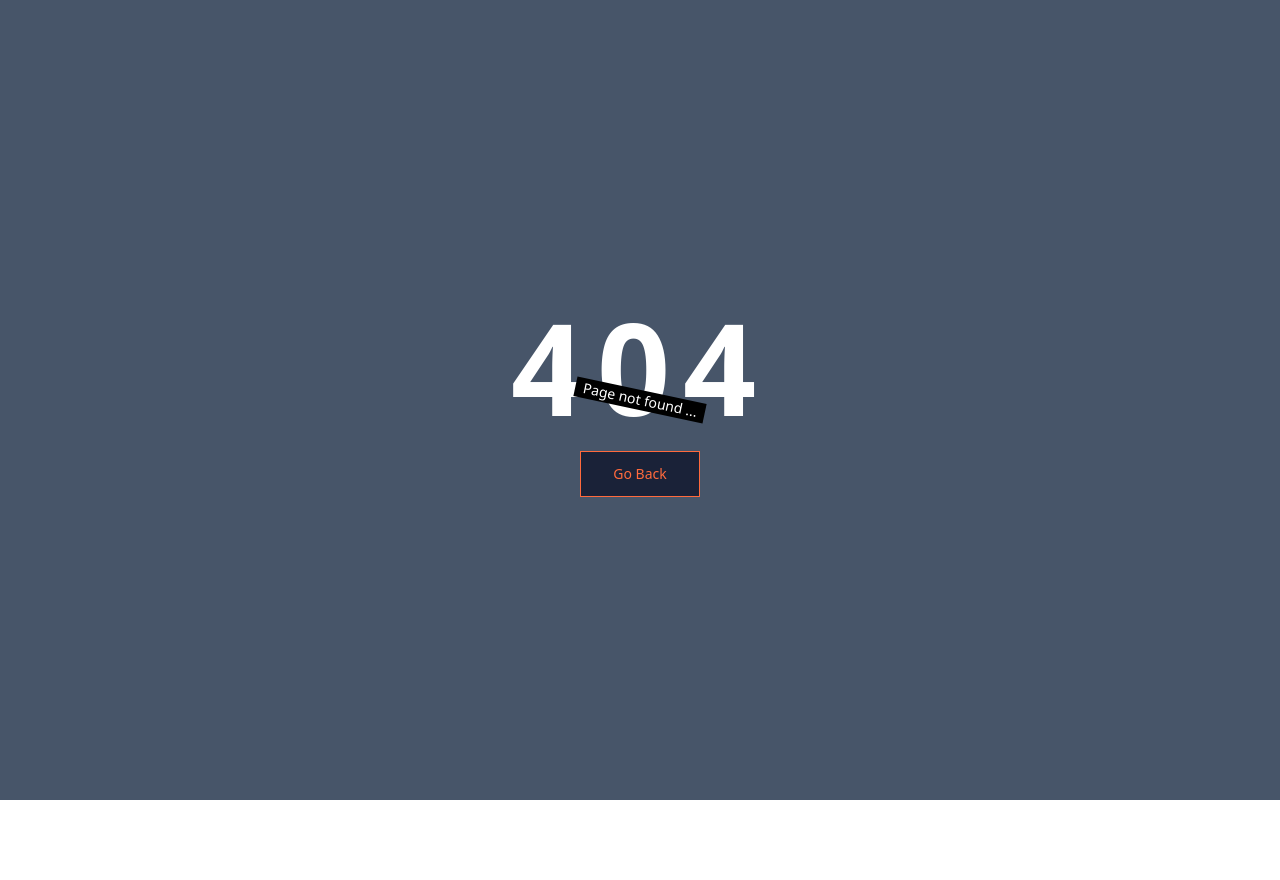
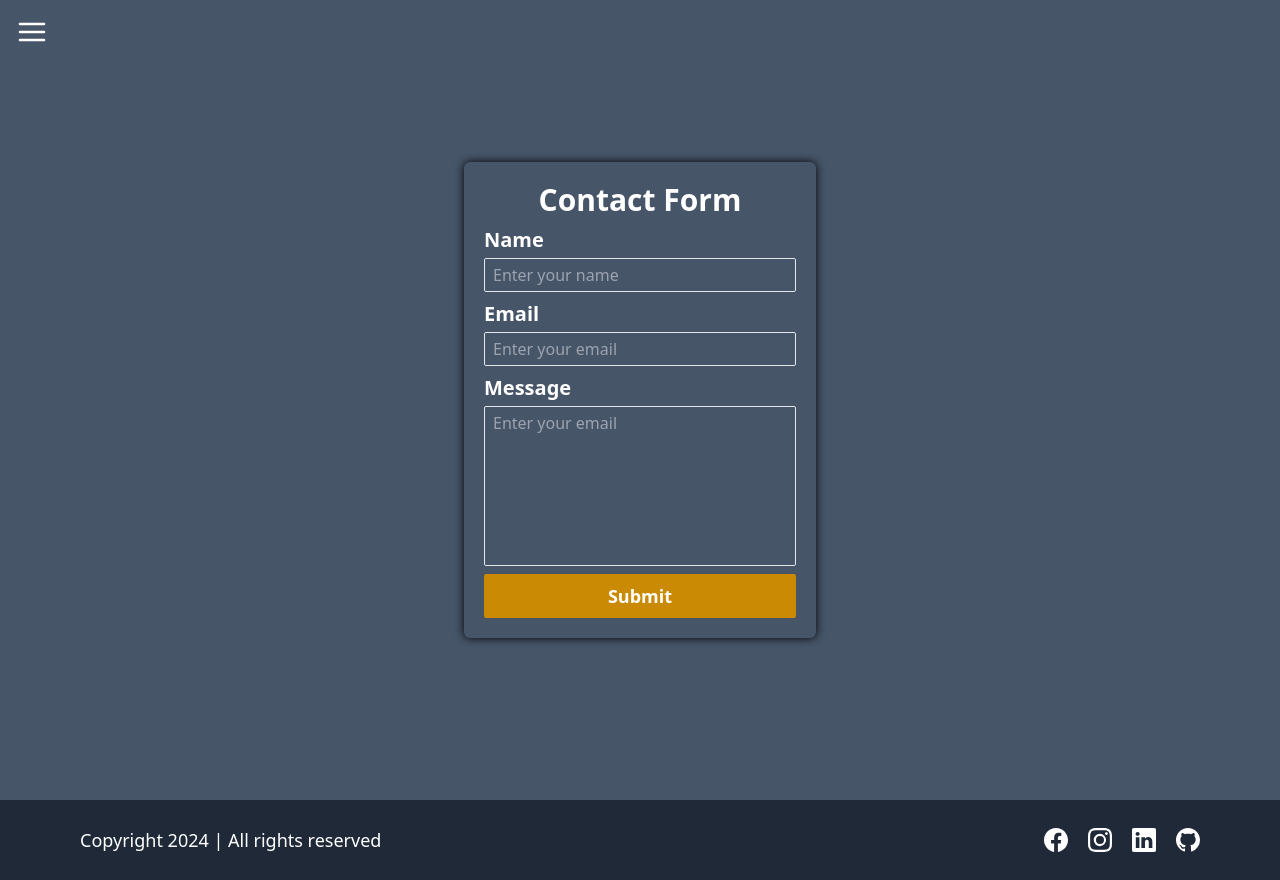
Before and after one commit to SwapnilVG/lms-frontend, a React (Vite) app: page /contact in a window 1280 px wide. Before the commit this address had no page. Before the commit the page ends 800 px from the top, so only its background shows below. Built offline with nearby package versions, Linux system fonts and the light colour scheme.

Commit message:
added contact page

```diff
--- a/src/App.jsx
+++ b/src/App.jsx
@@ -6,6 +6,7 @@
 import Signup from './Pages/Signup'
 import Login from './Pages/Login'
 import CourseList from './Pages/Course/CourseList'
+import Contact from './Pages/Contact'
 
 
 
@@ -17,6 +18,7 @@
         <Route path='/' element={<HomePage/>}></Route>
         <Route path='/about' element={<AboutUs/>}></Route>
         <Route path='/courses' element={<CourseList/>}></Route>
+        <Route path='/contact' element={<Contact/>}></Route>
         <Route path='/signup' element={<Signup/>}></Route>
         <Route path='/login' element={<Login/>}></Route>
         <Route path='*' element={<Notfound/>}></Route>
--- /dev/null
+++ b/src/Helpers/regexMatcher.js
@@ -0,0 +1,8 @@
+export function isEmail(string){
+    return string.match(/^(([^<>()[\]\\.,;:\s@"]+(\.[^<>()[\]\\.,;:\s@"]+)*)|.(".+"))@((\[[0-9]{1,3}\.[0-9]{1,3}\.[0-9]{1,3}\.[0-9]{1,3}\])|(([a-zA-Z\-0-9]+\.)+[a-zA-Z]{2,}))$/)
+}
+
+
+export function isValidPassword(string){
+    return string.match(/^(?=.*[0-9])(?=.*[!@#$%^&*])[a-zA-Z0-9!@#$%^&*]{6,16}$/)
+}
--- /dev/null
+++ b/src/Pages/Contact.jsx
@@ -0,0 +1,118 @@
+import { useState } from "react";
+import HomeLayout from "../Layouts/HomeLayout";
+import { toast } from "react-hot-toast"
+import { isEmail } from "../Helpers/regexMatcher";
+import axiosInstance from "../Helpers/axiosinstance";
+function Contact(){
+    const [userInput,setUserInput] = useState({
+        name:'',
+        email:'',
+        message:'',
+    });
+
+    function handleInputChange(e){
+        const {name,value} = e.target;
+        setUserInput({
+            ...userInput,
+            [name]:value
+        })
+    }
+
+    async function onFormSubmit(e){
+        e.preventDefault();
+        if(!userInput.email || !userInput.name || !userInput.message){
+            toast.error("All fields are mandatory");
+            return;
+        }
+
+        if(!isEmail(userInput.email)){
+            toast.error("Invalid email");
+            return;
+        }
+
+        try {
+            const response = axiosInstance.post("/contact",userInput);
+            toast.promise(response,{
+                loading:'Submitting your message...',
+                success:'Form submitted successfully',
+                error:'Failed to submit the form'
+            });
+            const contactResponse = await response;
+            if(contactResponse?.data?.success){
+                setUserInput({
+                    name:'',
+                    email:'',
+                    message:'',
+                });
+            }
+        } catch (error) {
+            toast.error("Operation failed...")
+        }
+
+    }
+
+    return(
+        <HomeLayout>
+            <div className=" flex items-center justify-center h-[100vh]">
+                <form
+                    noValidate
+                    onSubmit={onFormSubmit}
+                    className=" flex flex-col items-center justify-center gap-2 p-5 rounded-md text-white shadow-[0_0_10px_black] w-[22rem] ">
+                    <h1 className=" text-3xl font-semibold">
+                        Contact Form
+                    </h1>
+
+                    <div className=" flex flex-col w-full gap-1">
+                        <label htmlFor="name" className=" text-xl font-semibold">
+                            Name
+                        </label>
+                        <input
+                            className=" bg-transparent border px-2 py-1 rounded-sm"
+                            type="text"
+                            name="name"
+                            id="name"
+                            placeholder="Enter your name"
+                            onChange={handleInputChange}
+                            value={userInput.name}
+                        />
+                    </div>
+
+                    <div className=" flex flex-col w-full gap-1">
+                        <label htmlFor="email" className=" text-xl font-semibold">
+                            Email
+                        </label>
+                        <input
+                            className=" bg-transparent border px-2 py-1 rounded-sm"
+                            type="email"
+                            name="email"
+                            id="email"
+                            placeholder="Enter your email"
+                            onChange={handleInputChange}
+                            value={userInput.email}
+                        />
+                    </div>
+
+                    <div className=" flex flex-col w-full gap-1">
+                        <label htmlFor="message" className=" text-xl font-semibold">
+                            Message
+                        </label>
+                        <textarea
+                            className=" bg-transparent border px-2 py-1 rounded-sm resize-none h-40"
+                            name="message"
+                            id="message"
+                            placeholder="Enter your email"
+                            onChange={handleInputChange}
+                            value={userInput.message}
+                        />
+                    </div>
+
+                    <button type="submit" className=" w-full bg-yellow-600 hover:bg-yellow-500 transition-all ease-in-out duration-300 rounded-sm py-2 font-semibold text-lg cursor-pointer">
+                        Submit
+                    </button>
+                </form>
+            </div>
+        </HomeLayout>
+    )
+}
+
+export default Contact;
--- a/src/Pages/Signup.jsx
+++ b/src/Pages/Signup.jsx
@@ -5,6 +5,7 @@
 import { useDispatch } from "react-redux";
 import toast from "react-hot-toast";
 import { createAccount } from "../Redux/Slices/AuthSlice";
+import { isEmail, isValidPassword } from "../Helpers/regexMatcher";
 
 function Signup(){
     const dispatch = useDispatch();
@@ -62,14 +63,14 @@
         }
 
         //Checking valid Email
-        if(!signupData.email.match(/^(([^<>()[\]\\.,;:\s@"]+(\.[^<>()[\]\\.,;:\s@"]+)*)|.(".+"))@((\[[0-9]{1,3}\.[0-9]{1,3}\.[0-9]{1,3}\.[0-9]{1,3}\])|(([a-zA-Z\-0-9]+\.)+[a-zA-Z]{2,}))$/)){
+        if(!isEmail(signupData.email)){
             toast.error('Invalid email id')
             return;
 
         }
 
         //Checking password validation
-        if(!signupData.password.match(/^(?=.*[0-9])(?=.*[!@#$%^&*])[a-zA-Z0-9!@#$%^&*]{6,16}$/)){
+        if(!isValidPassword(signupData.password)){
             toast.error("Password should be 6-16 character long with atleast a number and special character")
             return;
         }
```
